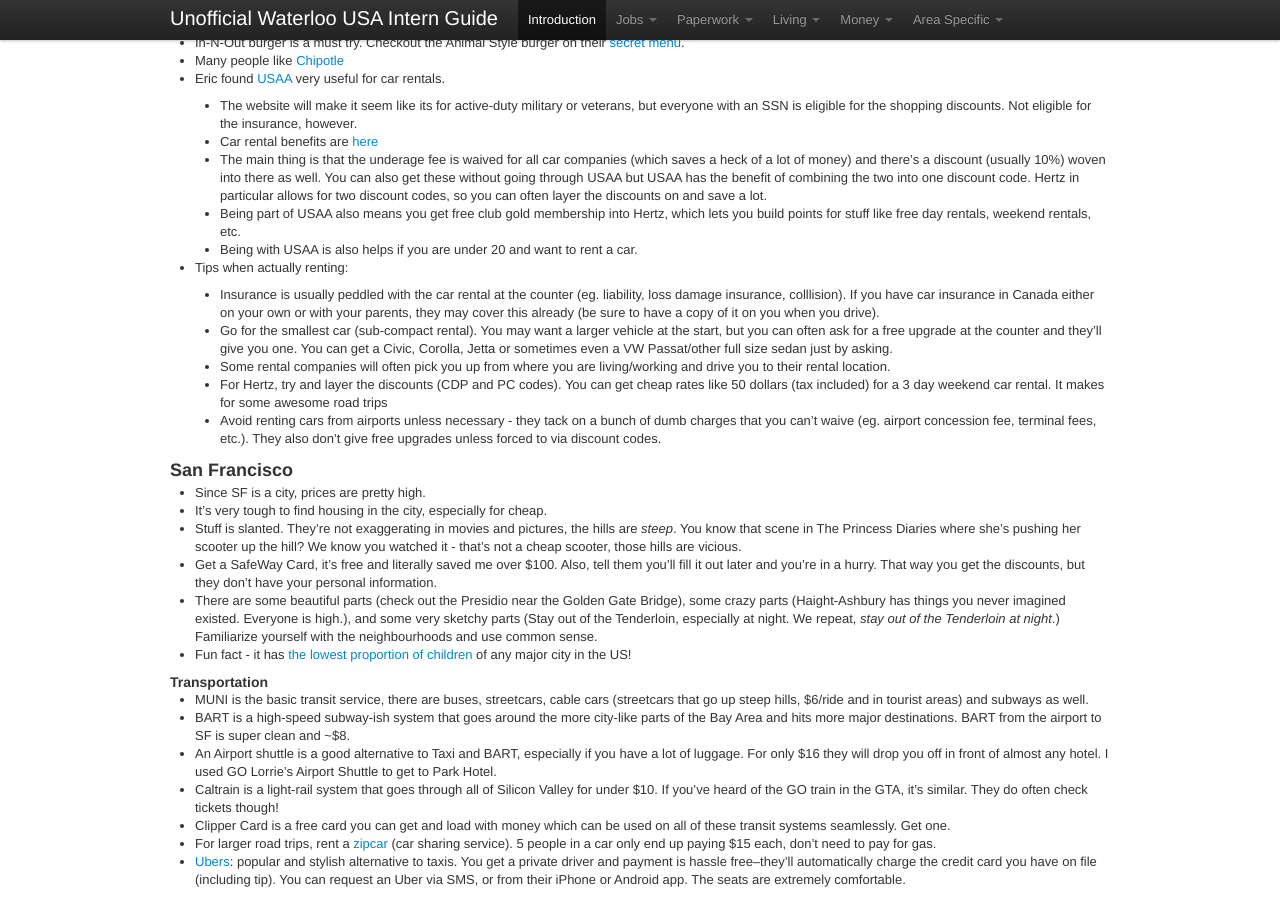
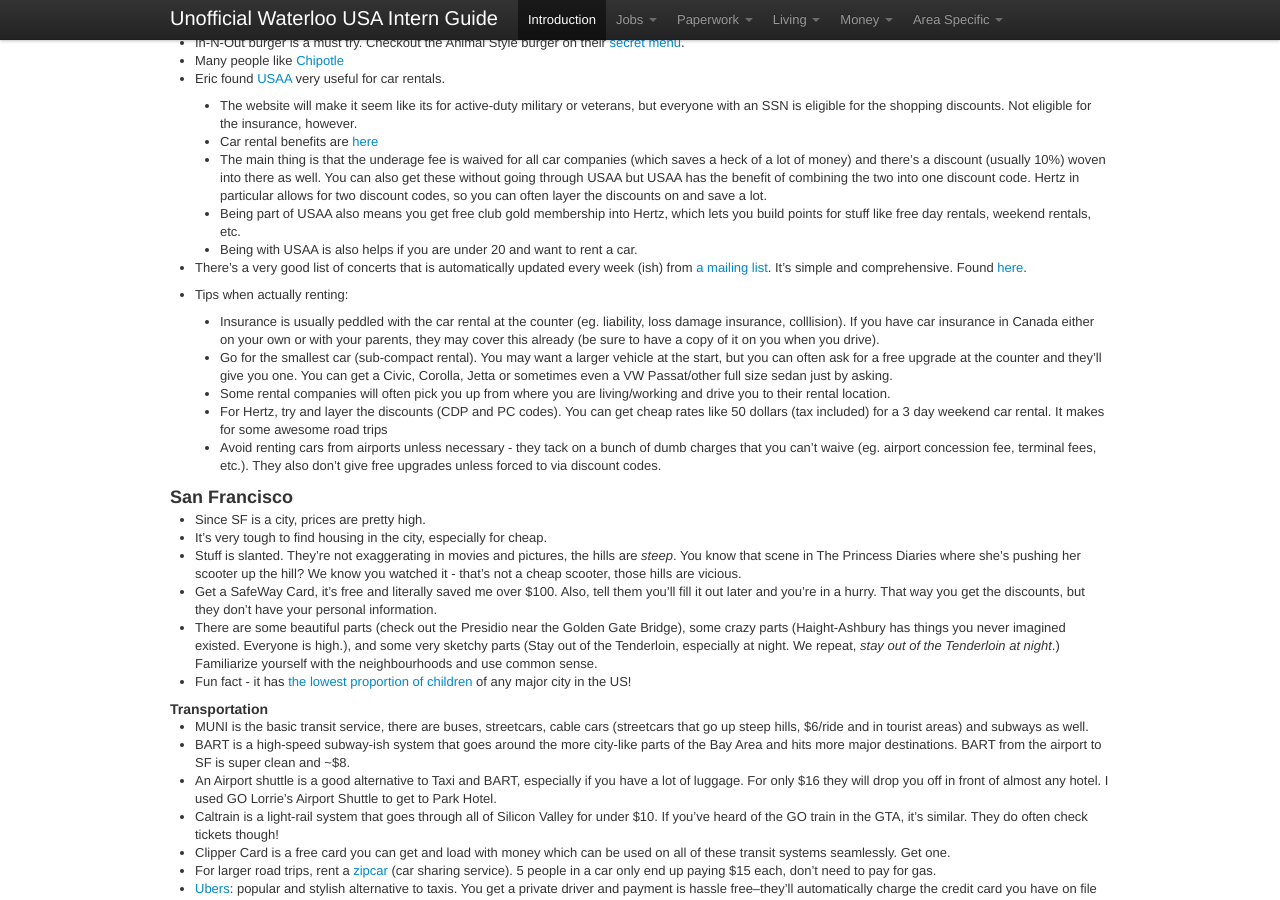
Before and after one commit to sholiday/Unofficial-Waterloo-USA-Intern-Guide, a Jekyll site: the page built from index.markdown, in a window 1280 px wide and 900 px high, scrolled down 6746 px. Built offline with Jekyll 4.4.1, drawn with Linux system fonts in a browser that asks for light colours; nearby versions of some CDN libraries; Markdown is read by kramdown in place of the engine named in the settings.

Commit message:
Added Steve Koepke's Concert listing
Effectively, this:
http://www.foopee.com/punk/the-list/

```diff
--- a/index.markdown
+++ b/index.markdown
@@ -624,6 +624,10 @@ If you are an intern and have more info let me know.
     which lets you build points for stuff like free day rentals, weekend
     rentals, etc.
   * Being with USAA is also helps if you are under 20 and want to rent a car.
+* There's a very good list of concerts that is automatically updated every week
+    (ish) from [a mailing list](http://www.calweb.com/~skoepke/). It's simple
+    and comprehensive. Found [here](http://www.foopee.com/punk/the-list/).
+
 * Tips when actually renting:
 
   * Insurance is usually peddled with the car rental at the counter
```
